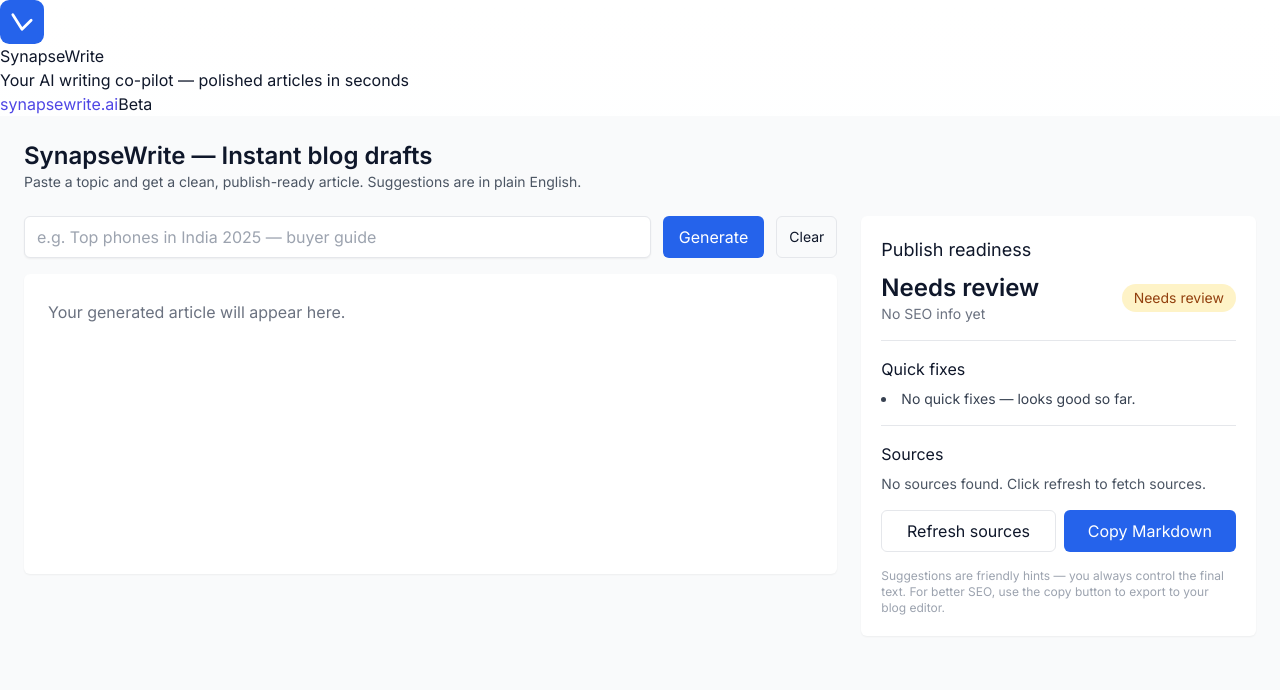
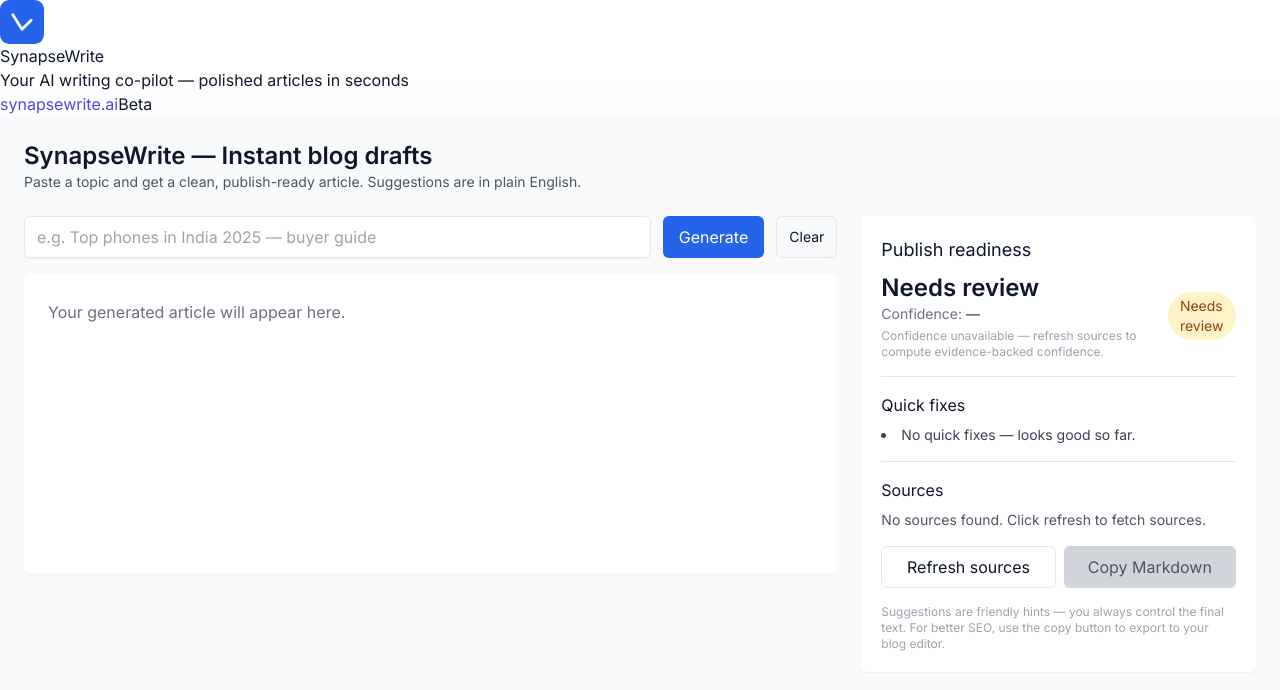
Before and after one commit to inpursuitsol/synapsewrite, a Next.js app: page / in a window 1280 px wide. Shown: the top 690 px of the page. Built offline with nearby package versions, Linux system fonts and the light colour scheme.

Commit message:
Update page.js

```diff
--- a/app/page.js
+++ b/app/page.js
@@ -48,6 +48,27 @@ export default function Page() {
     return s;
   }
 
+  // ====== Helper: human-friendly confidence formatting ======
+  function formatConfidence(conf) {
+    // conf may be a decimal 0..1 or a percent 0..100 — handle both
+    if (conf === null || conf === undefined) return "—";
+    const n = Number(conf);
+    if (Number.isNaN(n)) return "—";
+    let pct = n;
+    if (pct <= 1.2) pct = Math.round(pct * 100); // treat as 0..1 decimal
+    else pct = Math.round(pct); // already percent
+    return `${pct}%`;
+  }
+
+  function confidenceExplanation(conf) {
+    if (conf === null || conf === undefined) {
+      return "Confidence unavailable — refresh sources to compute evidence-backed confidence.";
+    }
+    // short explanation
+    const pctText = formatConfidence(conf);
+    return `${pctText} — heuristic estimate of how well available sources support this draft. Higher is better; it's not a 'grade'.`;
+  }
+
   // Refresh sources endpoint caller — updates seo and suggestions
   async function handleRefreshSources() {
     // Allow refresh even if prompt is empty: fall back to article text or return with message
@@ -78,7 +99,8 @@ export default function Page() {
       const updatedSeo = {
         ...(seo || {}),
         sources: data.sources || [],
-        confidence: data.confidence ?? (seo && seo.confidence),
+        // store raw confidence as returned (we format in UI)
+        confidence: data.confidence ?? (seo && seo.confidence) ?? null,
       };
       setSeo(updatedSeo);
       setSuggestions(generateFriendlySuggestions(updatedSeo, article));
@@ -87,6 +109,48 @@ export default function Page() {
       setStatusMessage("Failed to refresh sources: " + (e.message || "error"));
     } finally {
       setRefreshing(false);
+    }
+  }
+
+  // Robust copy-to-clipboard with fallback
+  async function copyArticleAsMarkdown() {
+    if (!article) {
+      setStatusMessage("Nothing to copy — generate an article first.");
+      return;
+    }
+    const md = `# ${seo?.title || "Untitled"}\n\n${article}`;
+    setStatusMessage("Copying article...");
+    try {
+      // try modern clipboard API
+      if (navigator.clipboard && navigator.clipboard.writeText) {
+        await navigator.clipboard.writeText(md);
+        setStatusMessage("Copied article to clipboard (Markdown).");
+        return;
+      }
+    } catch (e) {
+      // fallthrough to fallback
+      console.warn("Clipboard API failed:", e?.message || e);
+    }
+
+    // fallback: textarea + execCommand
+    try {
+      const ta = document.createElement("textarea");
+      ta.value = md;
+      ta.setAttribute("readonly", "");
+      ta.style.position = "fixed";
+      ta.style.left = "-9999px";
+      document.body.appendChild(ta);
+      ta.select();
+      ta.setSelectionRange(0, ta.value.length);
+      const ok = document.execCommand("copy");
+      document.body.removeChild(ta);
+      if (ok) {
+        setStatusMessage("Copied article to clipboard (Markdown).");
+      } else {
+        setStatusMessage("Copy failed — your browser blocked clipboard access.");
+      }
+    } catch (e) {
+      setStatusMessage("Copy failed: " + (e.message || "unknown error"));
     }
   }
 
@@ -242,7 +306,10 @@ export default function Page() {
               <div className="mt-2 flex items-center justify-between">
                 <div>
                   <div className="text-2xl font-semibold">{getPublishReadiness().label}</div>
-                  <div className="text-sm text-gray-500">{seo ? `Confidence: ${seo.confidence ?? "—"}` : "No SEO info yet"}</div>
+                  <div className="text-sm text-gray-500">
+                    Confidence: <strong>{formatConfidence(seo?.confidence)}</strong>
+                  </div>
+                  <div className="text-xs text-gray-400 mt-1">{confidenceExplanation(seo?.confidence)}</div>
                 </div>
                 <div>
                   <div className={`px-3 py-1 rounded-full text-sm font-medium ${getPublishReadiness().tone === "green" ? "bg-green-100 text-green-800" : getPublishReadiness().tone === "amber" ? "bg-amber-100 text-amber-800" : "bg-red-100 text-red-800"}`}>
@@ -287,10 +354,9 @@ export default function Page() {
                   {refreshing ? "Fetching..." : "Refresh sources"}
                 </button>
                 <button
-                  className="flex-1 px-3 py-2 rounded-md bg-blue-600 text-white"
-                  onClick={() => {
-                    navigator.clipboard.writeText(`# ${seo?.title || "Untitled"}\n\n${article}`).then(() => setStatusMessage("Copied article to clipboard (Markdown)."));
-                  }}
+                  className={`flex-1 px-3 py-2 rounded-md ${!article ? "bg-gray-300 text-gray-600 cursor-not-allowed" : "bg-blue-600 text-white"}`}
+                  onClick={() => copyArticleAsMarkdown()}
+                  disabled={!article}
                 >
                   Copy Markdown
                 </button>
```
